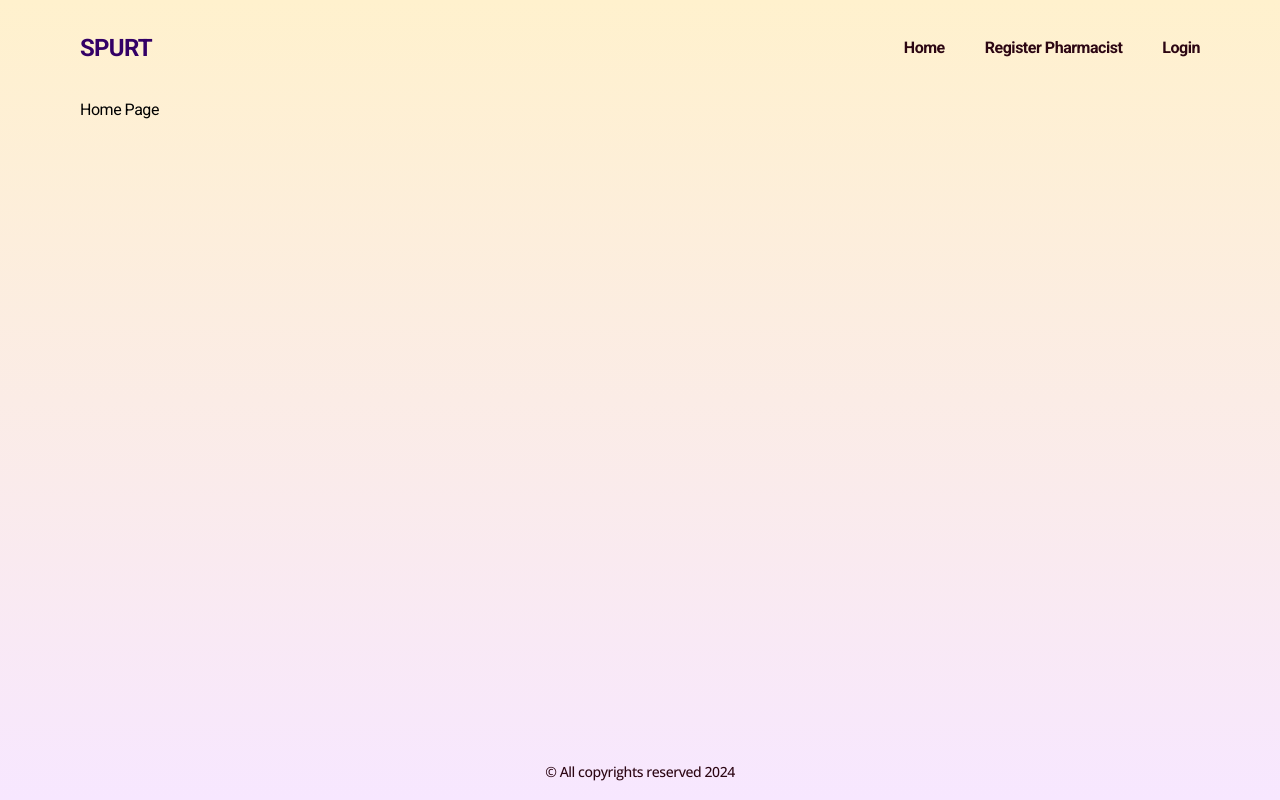
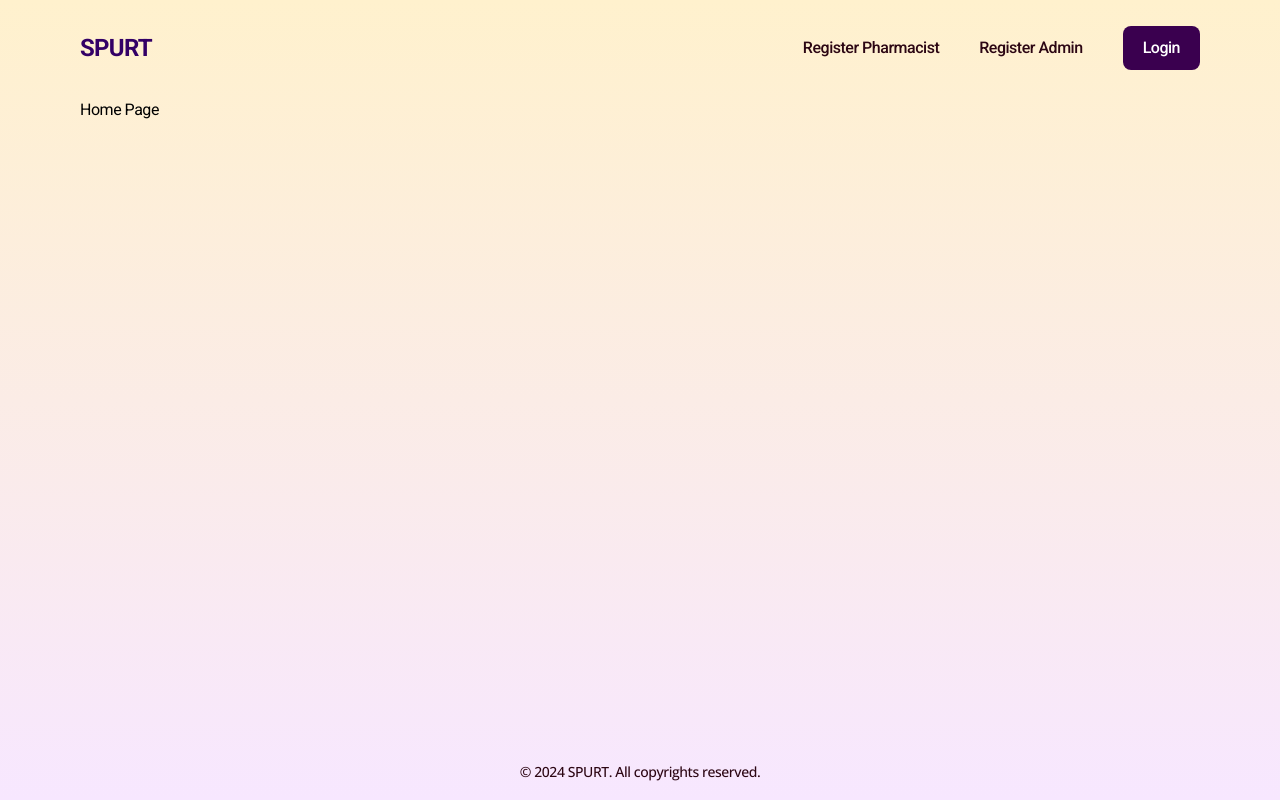
Before and after one commit to Murgowt/spurt_frontend, a React (Vite) app: page / in a window 1280 px wide. Built offline with nearby package versions, Linux system fonts and the light colour scheme.

Commit message:
minor tweaks for routing setup

```diff
--- /dev/null
+++ b/src/components/atoms/Button/index.tsx
@@ -0,0 +1,26 @@
+import { FC, ReactNode } from 'react';
+import { ImSpinner8 } from 'react-icons/im';
+
+export interface ButtonProps {
+  type: 'primary';
+  isLoading?: boolean;
+  children?: ReactNode;
+}
+
+const Button: FC<ButtonProps> = ({ type, isLoading = false, children }) => {
+  return (
+    <button
+      type="button"
+      className={`w-full px-6 py-3 font-medium text-center rounded-lg text-lg tablet:px-5 tablet:py-2 tablet:text-md
+				${!isLoading ? 'duration-150 ease-in-out' : ''}
+				${type === 'primary' ? 'bg-purple300  disabled:bg-purple300/30 text-white' : ''}
+				`}
+      disabled={isLoading}
+    >
+      {isLoading && <ImSpinner8 className="animate-spin" size={24} />}
+      {!isLoading && children && <span>{children}</span>}
+    </button>
+  );
+};
+
+export default Button;
--- a/src/components/atoms/NavBarLink/index.tsx
+++ b/src/components/atoms/NavBarLink/index.tsx
@@ -5,17 +5,32 @@ export interface NavBarLinkProps {
   type: 'mobile' | 'desktop';
   href: string;
   children: ReactNode;
+  active?: boolean;
   onClick?: () => void;
 }
 
-const NavBarLink: FC<NavBarLinkProps> = ({ type, href, children, onClick }) => {
+const NavBarLink: FC<NavBarLinkProps> = ({
+  type,
+  href,
+  children,
+  active,
+  onClick,
+}) => {
   return (
-    <Link to={href} onClick={onClick}>
+    <Link
+      to={href}
+      onClick={onClick}
+      className="flex items-center duration-150 ease-in-out "
+    >
       {type === 'mobile' && (
-        <li className="py-4 text-lg font-semibold">{children}</li>
+        <li className="py-4 text-lg font-medium">{children}</li>
       )}
       {type === 'desktop' && (
-        <li className="ml-10 font-semibold">{children}</li>
+        <li
+          className={`ml-10 font-medium hover:underline ${active && 'underline'}`}
+        >
+          {children}
+        </li>
       )}
     </Link>
   );
--- a/src/components/molecules/Footer/index.tsx
+++ b/src/components/molecules/Footer/index.tsx
@@ -6,7 +6,7 @@ const Footer: FC<FooterProps> = () => {
   return (
     <footer className="flex items-center justify-center w-full px-4 py-6 tablet:py-3 desktop:py-4 tablet:px-10 desktop:px-20">
       <p className="font-sans text-sm font-medium text-brown300">
-        &copy; All copyrights reserved {new Date().getFullYear()}
+        &copy; {new Date().getFullYear()} SPURT. All copyrights reserved.
       </p>
     </footer>
   );
--- a/src/components/molecules/NavBar/index.tsx
+++ b/src/components/molecules/NavBar/index.tsx
@@ -1,18 +1,23 @@
 import { FC, useState } from 'react';
+import { useLocation } from 'react-router-dom';
 import { AiOutlineClose, AiOutlineMenu } from 'react-icons/ai';
 
 import BrandLogo from '@components/atoms/BrandLogo';
 import NavBarLink from '@components/atoms/NavBarLink';
+import Button from '@components/atoms/Button';
 
 import {
   HOME_PAGE,
   LOGIN_PAGE,
+  REGISTER_ADMIN_PAGE,
   REGISTER_PHARMACIST_PAGE,
 } from '@constants/routes';
 
 export interface NavBarProps {}
 
 const NavBar: FC<NavBarProps> = () => {
+  const location = useLocation();
+
   const [menuOpen, setMenuOpen] = useState(false);
   const handleMenuClick = () => {
     setMenuOpen(!menuOpen);
@@ -23,16 +28,27 @@ const NavBar: FC<NavBarProps> = () => {
       <div className="flex items-center justify-between w-full h-full px-4 tablet:px-10 desktop:px-20">
         <BrandLogo link={HOME_PAGE} />
         <div>
-          <ul className="item-center hidden text-brown300 tablet:flex desktop:flex">
-            <NavBarLink type="desktop" href={HOME_PAGE}>
-              Home
-            </NavBarLink>
-            <NavBarLink type="desktop" href={REGISTER_PHARMACIST_PAGE}>
+          <ul className="hidden item-center text-brown300 tablet:flex desktop:flex">
+            <NavBarLink
+              type="desktop"
+              href={REGISTER_PHARMACIST_PAGE}
+              active={location.pathname === REGISTER_PHARMACIST_PAGE}
+            >
               Register Pharmacist
             </NavBarLink>
+            <NavBarLink
+              type="desktop"
+              href={REGISTER_ADMIN_PAGE}
+              active={location.pathname === REGISTER_ADMIN_PAGE}
+            >
+              Register Admin
+            </NavBarLink>
             <NavBarLink type="desktop" href={LOGIN_PAGE}>
-              Login
+              <Button type="primary">Login</Button>
             </NavBarLink>
+            {/* <NavBarLink type="desktop" href={LOGIN_PAGE}>
+              <Button type="primary">Log out</Button>
+            </NavBarLink> */}
           </ul>
         </div>
         <button
@@ -61,15 +77,18 @@ const NavBar: FC<NavBarProps> = () => {
           </div>
           <div className="flex-col">
             <ul>
-              <NavBarLink type="mobile" href={HOME_PAGE}>
-                Home
-              </NavBarLink>
               <NavBarLink type="mobile" href={REGISTER_PHARMACIST_PAGE}>
                 Register Pharmacist
               </NavBarLink>
+              <NavBarLink type="mobile" href={REGISTER_ADMIN_PAGE}>
+                Register Admin
+              </NavBarLink>
               <NavBarLink type="mobile" href={LOGIN_PAGE}>
-                Login
+                <Button type="primary">Login</Button>
               </NavBarLink>
+              {/* <NavBarLink type="mobile" href={LOGIN_PAGE}>
+                <Button type="primary">Logout</Button>
+              </NavBarLink> */}
             </ul>
           </div>
         </div>
--- a/src/constants/routes.ts
+++ b/src/constants/routes.ts
@@ -3,6 +3,7 @@ export const LOGIN_PAGE = '/login';
 export const RESET_PASSWORD_PAGE = '/reset-password';
 export const HOME_PAGE = '/';
 export const REGISTER_PHARMACIST_PAGE = '/register-pharmacist';
+export const REGISTER_ADMIN_PAGE = '/register-admin';
 
 // Backend Endpoints
 export const LOGIN_ENDPOINT = '/login/';
--- /dev/null
+++ b/src/pages/register-admin/index.tsx
@@ -0,0 +1,16 @@
+import { FC } from 'react';
+
+import SeoComponent from '@components/atoms/SeoComponent';
+
+export interface RegisterAdminPageProps {}
+
+const RegisterAdminPage: FC<RegisterAdminPageProps> = () => {
+  return (
+    <>
+      <SeoComponent title="Register Admin" href="register-admin" />
+      <div className="px-4 tablet:px-10 desktop:px-20">Register Admin Page</div>
+    </>
+  );
+};
+
+export default RegisterAdminPage;
```
Also changed, not shown: src/routes/router.tsx (+12 -0 lines).
